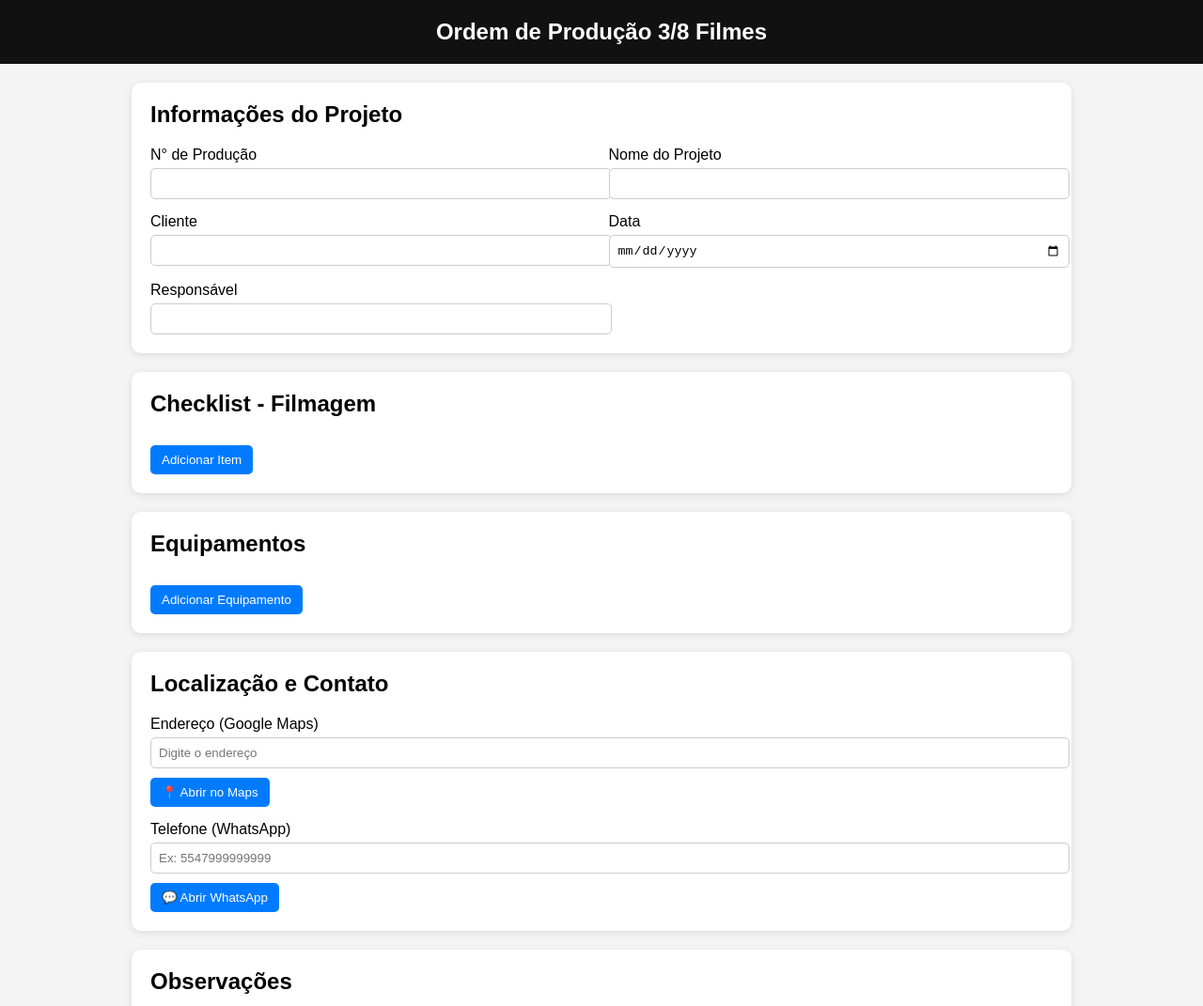
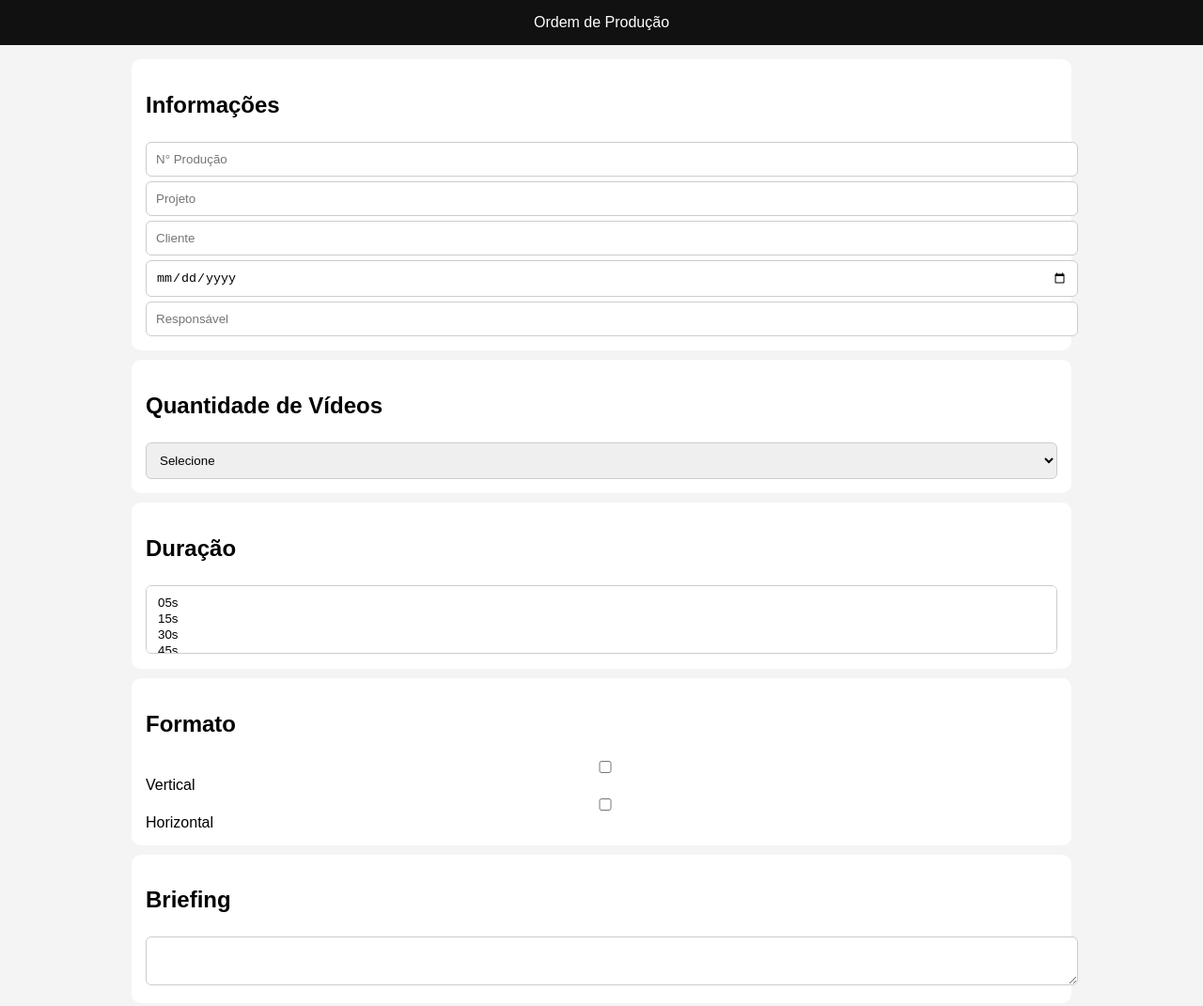
Before and after one commit to chrystianbraian/ORDEM-DE-PRODUCAO, a plain HTML site: page index.html in a window 1280 px wide. Shown: the top 1071 px of the page at 94% size. Drawn offline with Linux system fonts and the light colour scheme.

Commit message:
Add files via upload

```diff
--- a/index.html
+++ b/index.html
@@ -4,269 +4,265 @@
 <meta charset="UTF-8">
 <meta name="viewport" content="width=device-width, initial-scale=1.0">
 <title>Ordem de Produção</title>
+
 <style>
-    body { font-family: Arial, sans-serif; background:#f4f4f4; margin:0; position:relative; }
+body { font-family: Arial; background:#f4f4f4; margin:0; }
 
-body::before {
-  content: "";
-  position: fixed;
-  top: 0;
-  left: 0;
-  width: 100%;
-  height: 100%;
-  background: url('logo.png') no-repeat center center;
-  background-size: 400px;
-  opacity: 0.06;
-  background-size: cover;
-  opacity: 0.08;
-  z-index: -1;
+header { background:#111; color:#fff; padding:15px; text-align:center; }
+
+.container { max-width:1000px; margin:auto; padding:15px; }
+
+.card { background:#fff; padding:15px; border-radius:10px; margin-bottom:10px; }
+
+input, textarea, select {
+  width:100%;
+  padding:10px;
+  margin-top:5px;
+  border-radius:6px;
+  border:1px solid #ccc;
 }
-    header { background:#111; color:#fff; padding:20px; text-align:center; font-size:24px; font-weight:bold; }
-    .container { max-width:1000px; margin:auto; padding:20px; }
-    .card { background:#fff; padding:20px; border-radius:10px; margin-bottom:20px; box-shadow:0 2px 8px rgba(0,0,0,0.1); }
-    h2 { margin-top:0; }
-    input, textarea { width:100%; padding:8px; margin-top:5px; border-radius:5px; border:1px solid #ccc; }
-    textarea { resize:vertical; }
-    .grid { display:grid; grid-template-columns:1fr 1fr; gap:15px; }
-    .checklist-item { display:flex; align-items:center; margin-top:10px; gap:10px; width:100%; }
-    .checklist-item input[type="text"] { flex:1; min-width:200px; padding:8px; border:1px solid #ccc; border-radius:5px; background:#fff; }
-    button { margin-top:10px; padding:8px 12px; border:none; border-radius:5px; background:#007bff; color:#fff; cursor:pointer; }
-    .remove-btn { background:red; margin-left:10px; }
+
+button {
+  margin-top:10px;
+  padding:10px;
+  border:none;
+  border-radius:6px;
+  background:#007bff;
+  color:#fff;
+  cursor:pointer;
+  width:100%;
+}
+
+.acao { width:100%; }
+
+.checklist-item { display:flex; gap:10px; margin-top:10px; }
+
+@media(min-width:768px){
+  button { width:auto; }
+}
+
+/* Impressão */
+@media print{
+  body { background:#fff; }
+  button { display:none !important; }
+  .card { margin-bottom:5px; padding:10px; }
+}
 </style>
 </head>
+
 <body>
 
-<header>Ordem de Produção 3/8 Filmes</header>
+<header>Ordem de Produção</header>
 
 <div class="container">
 
 <div class="card">
-    <h2>Informações do Projeto</h2>
-    <div class="grid">
-      <div>
-        <label>N° de Produção</label>
-        <input type="number" id="numeroProducao" oninput="save()">
-      </div>
-      <div>
-        <label>Nome do Projeto</label>
-        <input id="projeto" oninput="save()">
-      </div>
-      <div>
-        <label>Cliente</label>
-        <input id="cliente" oninput="save()">
-      </div>
-      <div>
-        <label>Data</label>
+<h2>Informações</h2>
+<input id="numeroProducao" placeholder="N° Produção" oninput="save()">
+<input id="projeto" placeholder="Projeto" oninput="save()">
+<input id="cliente" placeholder="Cliente" oninput="save()">
 <input type="date" id="data" oninput="save()">
-      </div>
-      <div>
-        <label>Responsável</label>
-        <input id="responsavel" oninput="save()">
-      </div>
-    </div>
+<input id="responsavel" placeholder="Responsável" oninput="save()">
 </div>
 
 <div class="card">
-    <h2>Checklist - Filmagem</h2>
-    <div id="checklist"></div>
-    <button onclick="addItem()">Adicionar Item</button>
+<h2>Quantidade de Vídeos</h2>
+<select id="quantVideos" onchange="save()">
+<option value="">Selecione</option>
+<script>
+for(let i=1;i<=20;i++){
+document.write(`<option>${i}</option>`);
+}
+</script>
+</select>
+</div>
+
+<div class="card">
+<h2>Duração</h2>
+<select id="duracaoSelect" multiple onchange="save()" size="3">
+<option>05s</option>
+<option>15s</option>
+<option>30s</option>
+<option>45s</option>
+<option>60s</option>
+<option>1:30min</option>
+<option>2 min</option>
+<option>Tempo indeterminado</option>
+</select>
+</div>
+
+<div class="card">
+<h2>Formato</h2>
+<label><input type="checkbox" value="vertical" onchange="save()"> Vertical</label><br>
+<label><input type="checkbox" value="horizontal" onchange="save()"> Horizontal</label>
+</div>
+
+<div class="card">
+<h2>Briefing</h2>
+<textarea id="briefing" oninput="save()"></textarea>
 </div>
 
 <div class="card">
 <h2>Equipamentos</h2>
 <div id="equipamentos"></div>
-    <button onclick="addEquip()">Adicionar Equipamento</button>
+<button onclick="addEquip()">Adicionar</button>
+</div>
+
+<div class="card">
+<h2>Observações</h2>
+<textarea id="observacoes" oninput="save()"></textarea>
 </div>
 
 <div class="card">
 <h2>Localização e Contato</h2>
 
-    <label>Endereço (Google Maps)</label>
-    <input id="endereco" placeholder="Digite o endereço" oninput="updateLinks(); save()">
-    <button onclick="abrirMapa()">📍 Abrir no Maps</button>
+<label>Endereço</label>
+<input id="endereco" oninput="save()">
 
-    <label style="margin-top:15px; display:block;">Telefone (WhatsApp)</label>
-    <input id="telefone" placeholder="Ex: 5547999999999" oninput="updateLinks(); save()">
-    <button onclick="abrirWhats()">💬 Abrir WhatsApp</button>
+<button class="acao" onclick="abrirMapa()">📍 Abrir no Maps</button>
+
+<label style="margin-top:10px;">Telefone</label>
+<input id="telefone" oninput="save()">
+
+<button class="acao" onclick="abrirWhats()">💬 Abrir WhatsApp</button>
+
 </div>
 
 <div class="card">
-    <h2>Observações</h2>
-    <textarea id="obs" oninput="save()"></textarea>
-  </div>
-
-  <div class="card">
-    <button onclick="window.print()">🖨️ Exportar / Imprimir</button>
-    <div class="card">
-    <button onclick="gerarLink()">🔗 Gerar link somente leitura</button>
-    <input id="linkCompartilhamento" readonly style="margin-top:10px;">
+<button onclick="window.print()">🖨️ Imprimir</button>
+<button onclick="gerarLink()">🔗 Gerar e copiar link</button>
+<input id="link" readonly>
 </div>
 
 </div>
 
 <script>
-function addItem(text='', checked=false) {
-  const div = document.createElement('div');
-  div.className='checklist-item';
+const endereco = document.getElementById('endereco');
+const telefone = document.getElementById('telefone');
+const link = document.getElementById('link');
 
-  const cb = document.createElement('input');
-  cb.type='checkbox'; cb.checked=checked; cb.onchange=save;
-
-  const input = document.createElement('input');
-  input.type='text'; input.value=text; input.oninput=save;
-
-  const btn = document.createElement('button');
-  btn.textContent='X'; btn.className='remove-btn';
-  btn.onclick=()=>{ div.remove(); save(); };
-
-  div.append(cb,input,btn);
-  document.getElementById('checklist').appendChild(div);
-}
-
-function addEquip(text='') {
+function addEquip(text=''){
   const div = document.createElement('div');
   div.className='checklist-item';
 
   const input = document.createElement('input');
-  input.type='text'; input.value=text; input.oninput=save;
+  input.value=text;
+  input.oninput=save;
 
   const btn = document.createElement('button');
-  btn.textContent='X'; btn.className='remove-btn';
-  btn.onclick=()=>{ div.remove(); save(); };
+  btn.textContent='X';
+  btn.onclick=()=>{div.remove(); save();};
 
   div.append(input,btn);
-  document.getElementById('equipamentos').appendChild(div);
-}
-
-function save(){
-  // impedir número de produção duplicado
-  const numeroAtual = numeroProducao.value;
-  const saved = JSON.parse(localStorage.getItem('op_list') || '[]');
-
-  if(numeroAtual){
-    const duplicado = saved.find(item => item.numeroProducao === numeroAtual);
-    if(duplicado){
-      alert('⚠️ Este número de produção já existe!');
-      numeroProducao.value = '';
-      return;
-    }
-  }
-  const data={
-    endereco:endereco.value,
-    telefone:telefone.value,
-    numeroProducao: numeroProducao.value,
-    projeto:projeto.value,
-    cliente:cliente.value,
-    data:dataInput.value,
-    responsavel:responsavel.value,
-    obs:obs.value,
-    checklist:[...document.querySelectorAll('#checklist .checklist-item')].map(i=>({
-      text:i.children[1].value,
-      checked:i.children[0].checked
-    })),
-    equipamentos:[...document.querySelectorAll('#equipamentos input')].map(i=>i.value)
-  };
-  localStorage.setItem('op',JSON.stringify(data));
-
-  // salvar lista de números usados
-  if(data.numeroProducao){
-    const lista = JSON.parse(localStorage.getItem('op_list') || '[]');
-    if(!lista.find(i => i.numeroProducao === data.numeroProducao)){
-      lista.push({ numeroProducao: data.numeroProducao });
-      localStorage.setItem('op_list', JSON.stringify(lista));
-    }
-  }
+  equipamentos.appendChild(div);
 }
 
 function abrirMapa(){
-  const endereco = document.getElementById('endereco').value;
-  if(endereco){
-    const url = 'https://www.google.com/maps/search/?api=1&query=' + encodeURIComponent(endereco);
-    window.open(url, '_blank');
+  if(endereco.value){
+    window.open('https://www.google.com/maps/search/?api=1&query=' + encodeURIComponent(endereco.value));
   }
 }
 
 function abrirWhats(){
-  const tel = document.getElementById('telefone').value;
-  if(tel){
-    const url = 'https://wa.me/' + tel;
-    window.open(url, '_blank');
+  if(telefone.value){
+    window.open('https://wa.me/' + telefone.value);
   }
 }
 
-function updateLinks(){}
+function save(){
+  const data={
+    numeroProducao:numeroProducao.value,
+    projeto:projeto.value,
+    cliente:cliente.value,
+    data:data.value,
+    responsavel:responsavel.value,
+    endereco:endereco.value,
+    telefone:telefone.value,
+    briefing:briefing.value,
+    observacoes:observacoes.value,
+    quantVideos:quantVideos.value,
+    duracao:[...duracaoSelect.selectedOptions].map(o=>o.value),
+    formato:[...document.querySelectorAll('input[type=checkbox]:checked')].map(i=>i.value),
+    equipamentos:[...document.querySelectorAll('#equipamentos input')].map(i=>i.value)
+  };
+  localStorage.setItem('op',JSON.stringify(data));
+}
 
 function gerarLink(){
   const data = localStorage.getItem('op');
-  if(!data) return alert('Nada para compartilhar ainda!');
+  if(!data) return alert('Nada para compartilhar!');
 
   const encoded = btoa(unescape(encodeURIComponent(data)));
-  const url = window.location.origin + window.location.pathname + '?view=' + encoded;
+  const url = location.origin + location.pathname + '?view=' + encoded;
 
-  const input = document.getElementById('linkCompartilhamento');
-  input.value = url;
-  input.select();
+  link.value = url;
+
+  navigator.clipboard.writeText(url).then(() => {
+    mostrarAviso('🔗 Link copiado!');
+  }).catch(() => {
+    link.select();
+    document.execCommand('copy');
+    mostrarAviso('🔗 Link copiado!');
+  });
 }
 
-function aplicarModoLeitura(dados){
-  document.querySelectorAll('input, textarea, button').forEach(el => {
-    el.disabled = true;
-  });
+function mostrarAviso(msg){
+  const aviso = document.createElement('div');
+  aviso.textContent = msg;
+  aviso.style.position = 'fixed';
+  aviso.style.bottom = '20px';
+  aviso.style.left = '50%';
+  aviso.style.transform = 'translateX(-50%)';
+  aviso.style.background = '#333';
+  aviso.style.color = '#fff';
+  aviso.style.padding = '10px 20px';
+  aviso.style.borderRadius = '5px';
 
-  // mantém apenas leitura
-  document.querySelectorAll('input, textarea').forEach(el => el.disabled = true);
+  document.body.appendChild(aviso);
+  setTimeout(()=>aviso.remove(),2000);
+}
+
+function aplicarModoLeitura(){
+  document.querySelectorAll('input, textarea, select').forEach(el=>el.disabled=true);
+
+  document.querySelectorAll('#equipamentos input').forEach(el=>el.disabled=false);
+
+  document.querySelectorAll('button:not(.acao)').forEach(b=>b.style.display='none');
 }
 
 function load(){
-  const params = new URLSearchParams(window.location.search);
-  const view = params.get('view');
+  const params=new URLSearchParams(location.search);
+  const view=params.get('view');
 
   if(view){
-    const decoded = JSON.parse(decodeURIComponent(escape(atob(view))));
-    aplicarModoLeitura(decoded);
-    preencherDados(decoded);
+    const d=JSON.parse(decodeURIComponent(escape(atob(view))));
+    preencher(d);
+    aplicarModoLeitura();
     return;
   }
 
   const d=JSON.parse(localStorage.getItem('op')||'{}');
-  numeroProducao.value=d.numeroProducao||'';
-  preencherDados(d);
-  cliente.value=d.cliente||'';
-  dataInput.value=d.data||'';
-  responsavel.value=d.responsavel||'';
-  obs.value=d.obs||'';
-  endereco.value=d.endereco||'';
-  telefone.value=d.telefone||'';
-
-
-
+  preencher(d);
 }
 
-function preencherDados(d){
+function preencher(d){
   numeroProducao.value=d.numeroProducao||'';
   projeto.value=d.projeto||'';
   cliente.value=d.cliente||'';
-  dataInput.value=d.data||'';
+  data.value=d.data||'';
   responsavel.value=d.responsavel||'';
-  obs.value=d.obs||'';
   endereco.value=d.endereco||'';
   telefone.value=d.telefone||'';
+  briefing.value=d.briefing||'';
+  observacoes.value=d.observacoes||'';
+  quantVideos.value=d.quantVideos||'';
 
-  document.getElementById('checklist').innerHTML='';
-  document.getElementById('equipamentos').innerHTML='';
+  [...duracaoSelect.options].forEach(o=>{
+    o.selected=d.duracao?.includes(o.value);
+  });
 
-  (d.checklist||[]).forEach(i=>addItem(i.text,i.checked));
-  (d.equipamentos||[]).forEach(e=>addEquip(e));
+  (d.equipamentos||[]).forEach(addEquip);
 }
-
-const numeroProducao=document.getElementById('numeroProducao');
-const endereco=document.getElementById('endereco');
-const telefone=document.getElementById('telefone');
-const projeto=document.getElementById('projeto');
-const cliente=document.getElementById('cliente');
-const dataInput=document.getElementById('data');
-const responsavel=document.getElementById('responsavel');
-const obs=document.getElementById('obs');
 
 load();
 </script>
```
Lines whose indentation alone changed are shown as unchanged.
